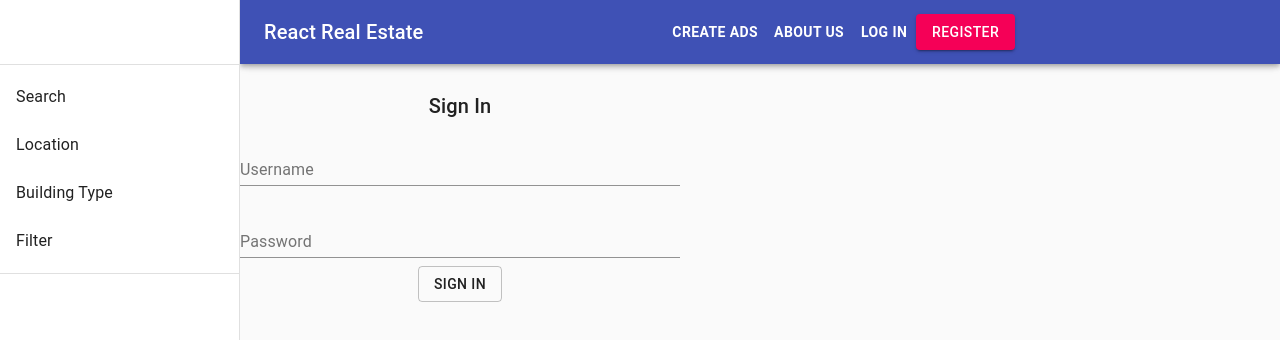
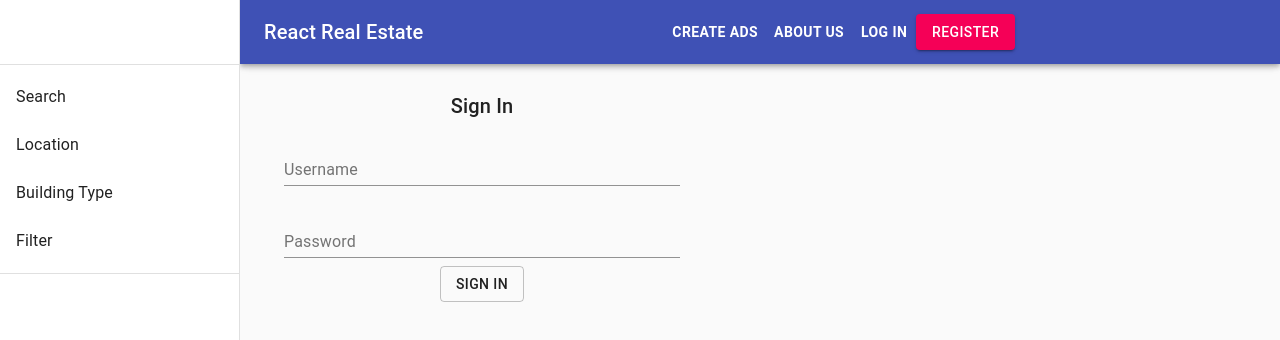
Before and after one commit to Ravina-Deogadkar/real-estate-app, a React (Create React App) app: page /signin in a window 1280 px wide. Shown: the top 340 px of the page. Built offline with nearby package versions, Linux system fonts and the light colour scheme.

Commit message:
Feat: changed styling of login page

```diff
--- a/src/templates/login.js
+++ b/src/templates/login.js
@@ -6,11 +6,12 @@ import Button from "@material-ui/core/Button";
 import PropTypes from "prop-types";
 import { connect } from "react-redux";
 import { verifyUserAction } from "../store/action/user-login";
+import { CenterFocusStrong } from "material-ui-icons";
 
 const useStyles = (theme) => ({
   root: {
-    display: "flex",
-    marginLeft: "10px",
+    marginLeft: "10%",
+    float: "center",
   },
   card: {
     padding: "5%",
@@ -45,7 +46,7 @@ class Login extends Component {
     this.props.verifyUser_action(this.state);
   };
   render() {
-    const classes = this.props;
+    const { classes } = this.props;
     return (
       <div className={classes.root}>
         <div>
@@ -91,7 +92,7 @@ Login.propTypes = {
 
 const mapDispatchToProps = (dispatch) => {
   return {
-    verifyUser_action: (data) => dispatch(verifyUserAction(data))
-  }
-}
+    verifyUser_action: (data) => dispatch(verifyUserAction(data)),
+  };
+};
 export default connect(mapDispatchToProps)(withStyles(useStyles)(Login));
```
